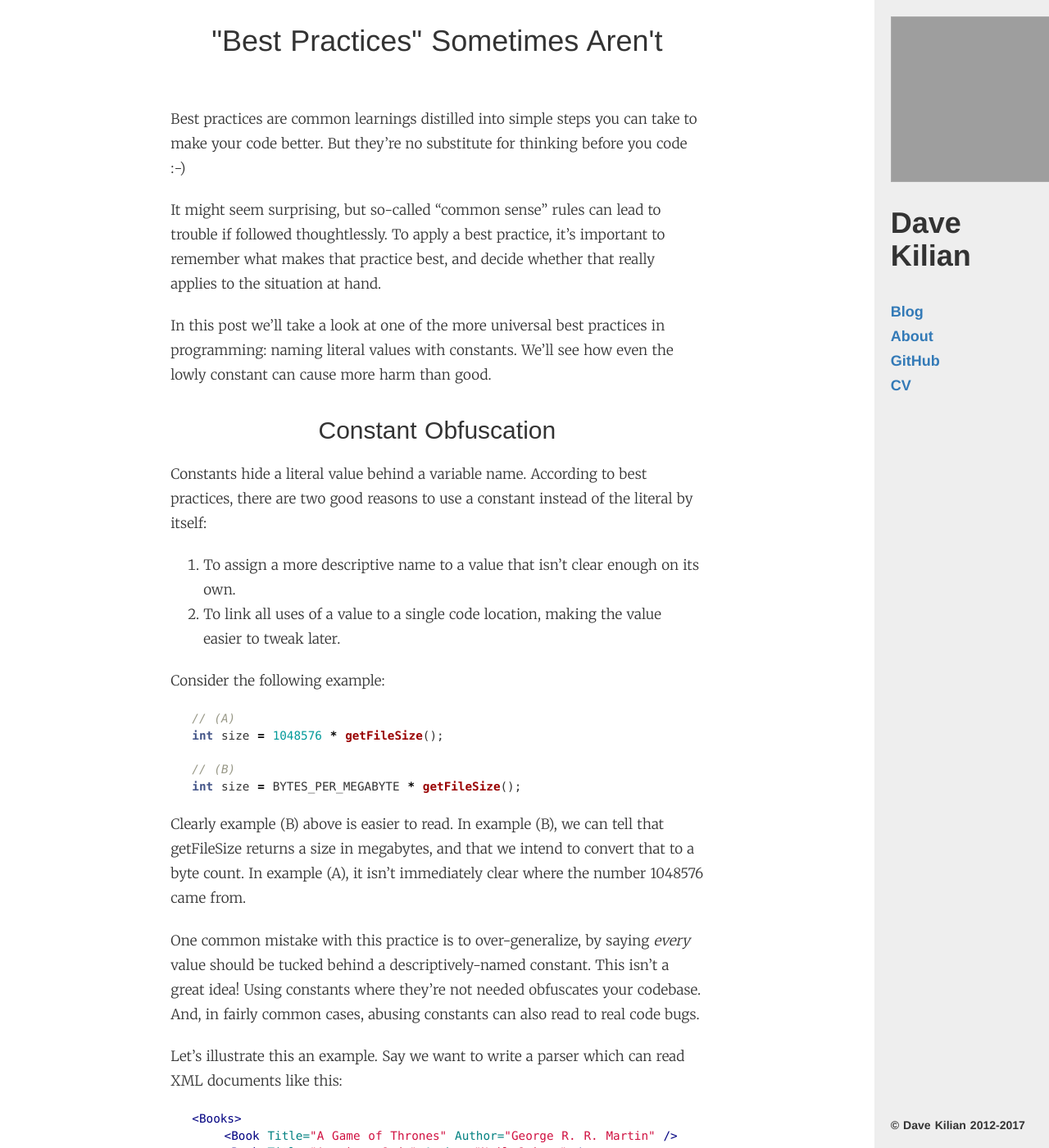
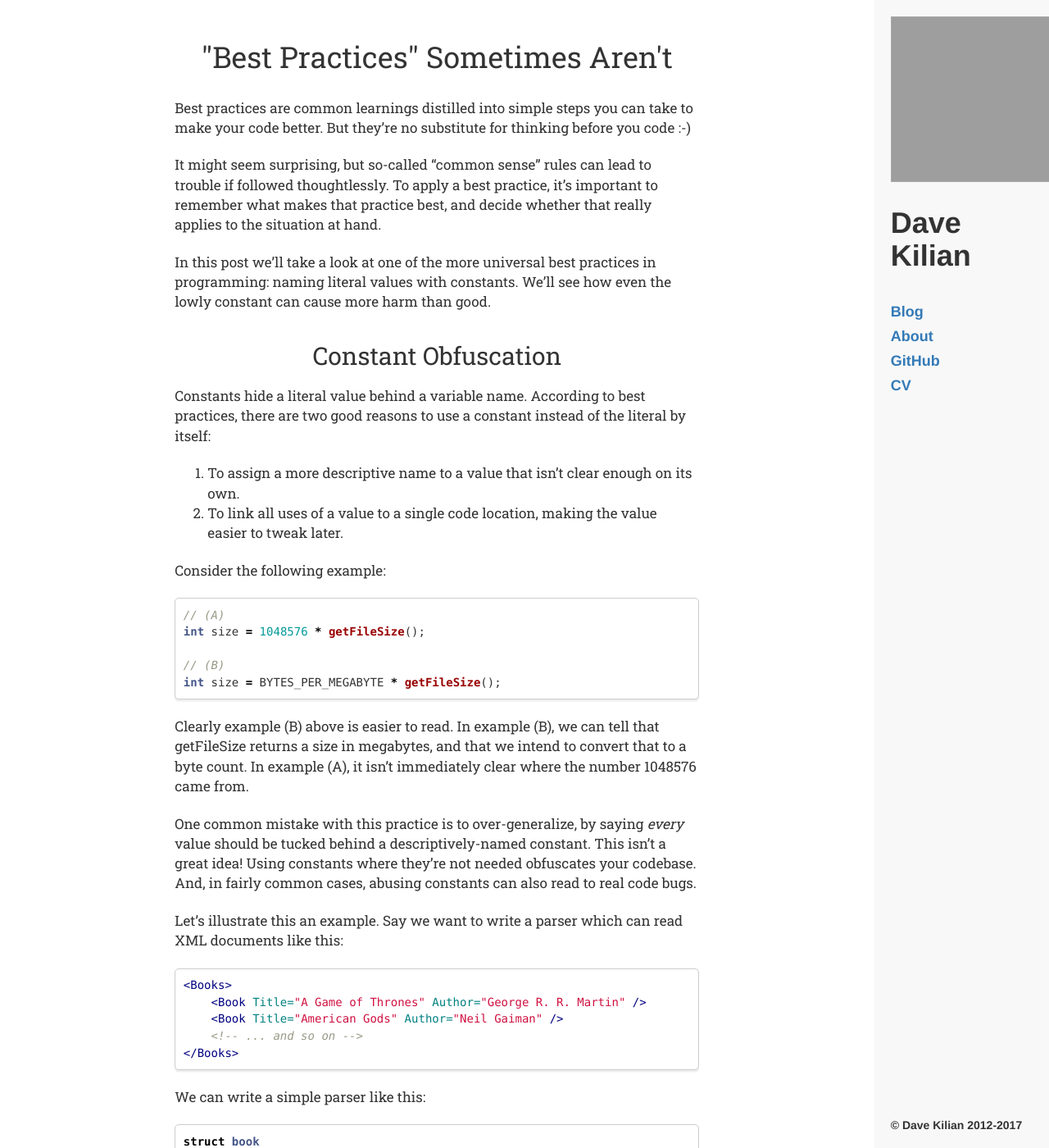
Before and after one commit to davekilian/davekilian.github.com, a Jekyll site: the page built from _posts/2016-02-12-best-practices.markdown, in a window 1280 px wide and 1400 px high. Shown: the whole window at 82% size. Built offline with Jekyll 4.4.1, drawn with Linux system fonts in a browser that asks for light colours; nearby versions of some CDN libraries; grey boxes are pictures that could not be loaded.

Commit message:
Style changes

```diff
--- a/_layouts/default.html
+++ b/_layouts/default.html
@@ -8,7 +8,7 @@
         <link rel="stylesheet" href="/bootstrap.min.css" />
         <link rel="stylesheet" href="/global.css" />
         <link rel="stylesheet" href="/highlight.css" />
-        <link href='https://fonts.googleapis.com/css?family=Merriweather:300,700&subset=latin,latin-ext' rel='stylesheet' type='text/css'>
+        <link href="https://fonts.googleapis.com/css?family=Roboto+Slab" rel="stylesheet">
     </head>
     <body>
         <div class="container-fluid" style="margin: 0; padding: 0">
--- a/_layouts/post.html
+++ b/_layouts/post.html
@@ -3,9 +3,9 @@ layout: default
 ---
 <div style="padding: 1em">
     <div class="post-container">
-        <div style="margin-bottom: 6em">
+        <div style="margin-bottom: 3em; margin-top: 4em">
             <center>
-                <h1>{{ page.title }}</h1>
+                <h1 class="post-title">{{ page.title }}</h1>
                 {% if page.draft %}
                     <h5 style="color:#a22">This post is marked as a draft. Content may be incomplete or missing.</h5>
                 {% endif %}
--- a/global.css
+++ b/global.css
@@ -22,7 +22,7 @@ ul.nav h4
 
 div.sidebar
 {
-    background-color:#eee;
+    background-color:#f8f8f8;
     padding: 2em;
     position: fixed;
     right: 0px;
@@ -54,7 +54,7 @@ div.post-blurb:hover
 
 div.post-container
 {
-    max-width: 650px;
+    max-width: 640px;
     margin-left: auto;
     margin-right: auto;
 }
@@ -66,15 +66,8 @@ div.post-date
 
 div.post-content
 {
-    font-family: "Merriweather", serif;
+    font-family: "Roboto Slab", "Merriweather", serif;
     font-size: 17px;
-    line-height: 30px;
-    font-weight: 100;
-}
-
-div.post-content strong, b
-{
-    font-weight: 700;
 }
 
 div.post-content h1,
@@ -82,9 +75,10 @@ div.post-content h2,
 div.post-content h3,
 div.post-content h4,
 div.post-content h5,
-div.post-content h6
+div.post-content h6,
+h1.post-title
 {
-    font-family: sans-serif;
+    font-family: "Roboto Slab", serif;
     text-align: center;
 }
 
@@ -104,7 +98,6 @@ div.post-content td
 body
 {
     font-size: 100%;
-    word-spacing: .12em;
 }
 
 p
@@ -121,7 +114,9 @@ li p
 
 blockquote
 {
-    border: 3px solid #eee;
+    border: 1px solid #ccc;
+    border-radius: 5px;
+    box-shadow: 0 .3em 0 #eee;
 }
 
 blockquote p
@@ -149,14 +144,15 @@ dd
 
 pre
 {
-    background-color: transparent;
-    border: none;
-    padding: 0 0 0 2em;
+    background-color: white;
+    border: 1px solid #ccc;
+    border-radius: 5px;
+    box-shadow: 0 .2em 0 #eee;
 }
 
 pre code
 {
-    font-size: 110%;
+    font-size: 14px;
 }
 
 blockquote
```
